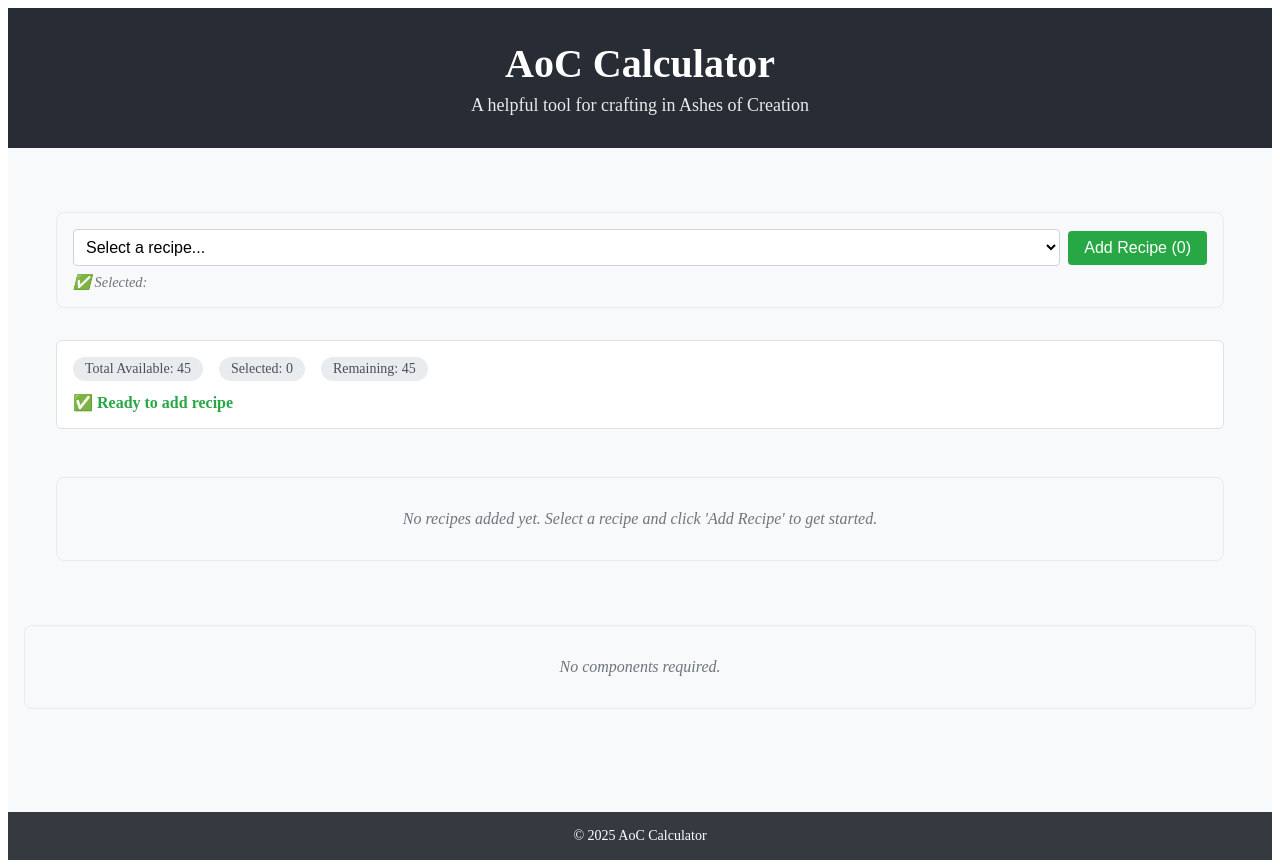
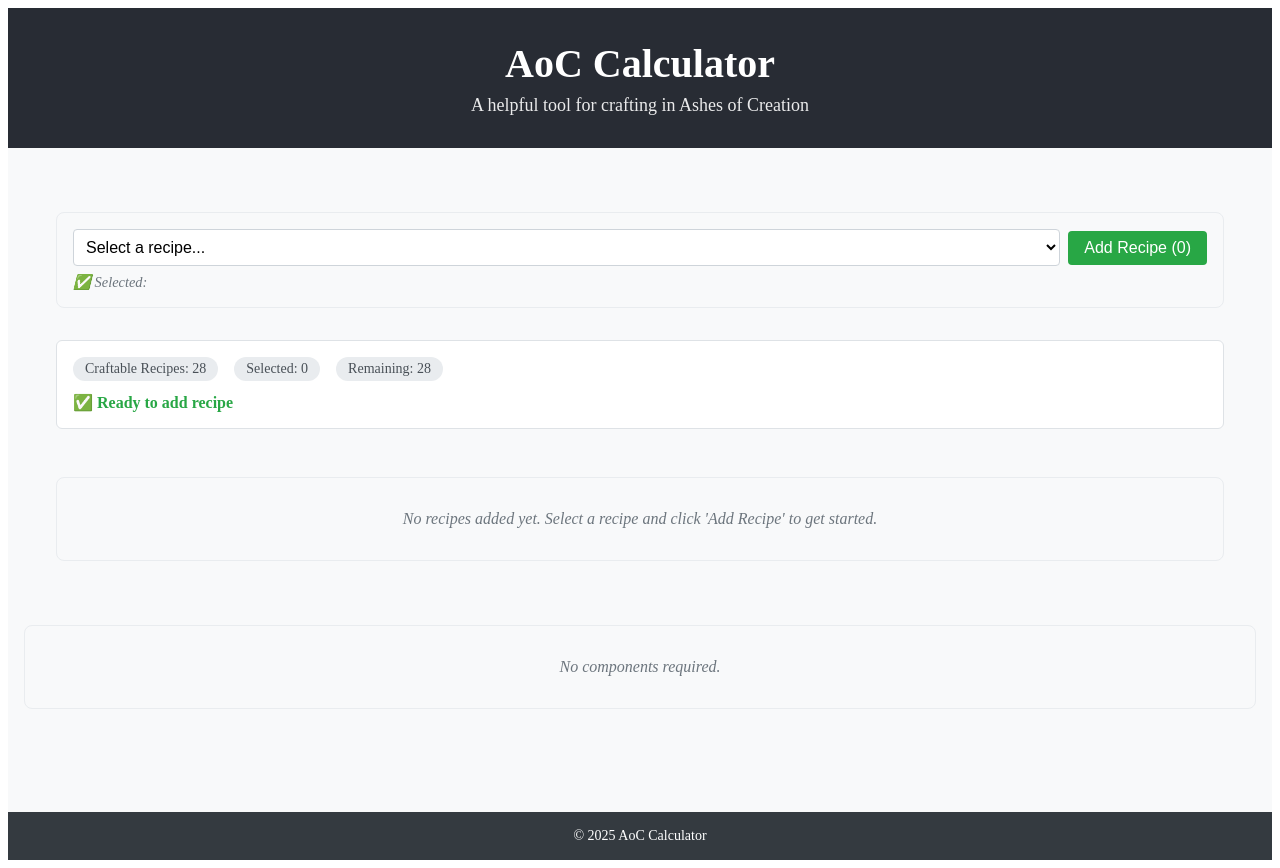
Before and after one commit to sollark/aoc_calculator, a React (Create React App) app: page / in a window 1280 px wide. Built offline with nearby package versions, Linux system fonts and the light colour scheme.

Commit message:
refactor: Update recipe filtering logic; ensure only craftable recipes are processed

```diff
--- a/src/components/recipeManagement/RecipeManagement.jsx
+++ b/src/components/recipeManagement/RecipeManagement.jsx
@@ -6,7 +6,7 @@
 import { useRecipeStats } from "../../hooks/useRecipeStats.js";
 import { useRecipeValidation } from "../../hooks/useRecipeValidation.js";
 import RecipeSelector from "../recipeSelector/RecipeSelector.jsx";
-import ManageableRecipeList from "../manageableRecipeList/ManageableRecipeList.jsx"; // Use your existing component
+import ManageableRecipeList from "../manageableRecipeList/ManageableRecipeList.jsx";
 import "./recipeManagement.css";
 
 const RecipeManagement = ({ onRecipeListChange }) => {
@@ -14,21 +14,32 @@
   const { availableRecipes, isLoading, error, stateManagers } =
     useRecipeContext();
 
-  // Use availableRecipes from context
-  const allRecipes = React.useMemo(
-    () => availableRecipes || [],
-    [availableRecipes]
-  );
+  // Filter to only include intermediate recipes and crafted items (no raw components)
+  const craftableRecipes = React.useMemo(() => {
+    if (!availableRecipes) return [];
 
-  // Initialize hooks with correct data
-  const { selectedRecipe, handleRecipeChange } = useRecipeSelection(allRecipes);
+    return availableRecipes.filter((recipe) => {
+      // Only include recipes that have a 'recipe' property (indicating they can be crafted)
+      // This excludes raw_components which only have gathering information
+      return (
+        recipe.recipe &&
+        (recipe.recipe.artisanSkill ||
+          recipe.recipe.workStation ||
+          recipe.recipe.components)
+      );
+    });
+  }, [availableRecipes]);
+
+  // Initialize hooks with filtered craftable recipes
+  const { selectedRecipe, handleRecipeChange } =
+    useRecipeSelection(craftableRecipes);
   const { recipeList, handleAddRecipe, handleRemoveRecipe, handleClearList } =
     useRecipeList(stateManagers);
-  const stats = useRecipeStats(allRecipes, recipeList);
+  const stats = useRecipeStats(craftableRecipes, recipeList);
   const validation = useRecipeValidation(
     selectedRecipe,
     recipeList,
-    allRecipes
+    craftableRecipes
   );
 
   // Handle add recipe button click
@@ -38,7 +49,7 @@
       console.log("🔧 Add recipe button clicked!");
       console.log("📋 Selected recipe:", selectedRecipe?.name);
       console.log("✅ Can add selected:", validation.canAddSelected);
-      console.log("📚 All recipes count:", allRecipes?.length);
+      console.log("📚 Craftable recipes count:", craftableRecipes?.length);
       console.log("🏗️ Current recipe list:", recipeList);
       console.log("🔍 Validation details:", validation);
 
@@ -94,7 +105,7 @@
         console.error("❌ Error adding recipe:", error);
       }
     },
-    [selectedRecipe, validation, handleAddRecipe, allRecipes, recipeList]
+    [selectedRecipe, validation, handleAddRecipe, craftableRecipes, recipeList]
   );
 
   // Update parent when recipe list changes
@@ -108,12 +119,16 @@
   // Debug logging
   useEffect(() => {
     console.log(
-      "📋 RecipeManagement - availableRecipes from context:",
+      "📋 RecipeManagement - total availableRecipes from context:",
       availableRecipes?.length || 0
+    );
+    console.log(
+      "📋 RecipeManagement - filtered craftableRecipes:",
+      craftableRecipes?.length || 0
     );
     console.log("📋 RecipeManagement - isLoading:", isLoading);
     console.log("📋 RecipeManagement - error:", error);
-  }, [availableRecipes, isLoading, error]);
+  }, [availableRecipes, craftableRecipes, isLoading, error]);
 
   // Show loading state
   if (isLoading) {
@@ -125,7 +140,6 @@
   }
 
   // Show error state
-  // TODO: Error component
   if (error) {
     return (
       <div className="recipe-management">
@@ -163,7 +177,7 @@
     <div className="recipe-management">
       <div className="recipe-management__selector">
         <RecipeSelector
-          recipes={allRecipes}
+          recipes={craftableRecipes}
           selectedRecipe={selectedRecipe}
           onRecipeChange={handleRecipeChange}
           onAddRecipe={handleAddClick}
@@ -190,7 +204,7 @@
   <div className="recipe-management__stats">
     <div className="recipe-management__stat-group">
       <span className="recipe-management__stat">
-        Total Available: {stats?.totalRecipes || 0}
+        Craftable Recipes: {stats?.totalRecipes || 0}
       </span>
       <span className="recipe-management__stat">
         Selected: {stats?.selectedCount || 0}
```
